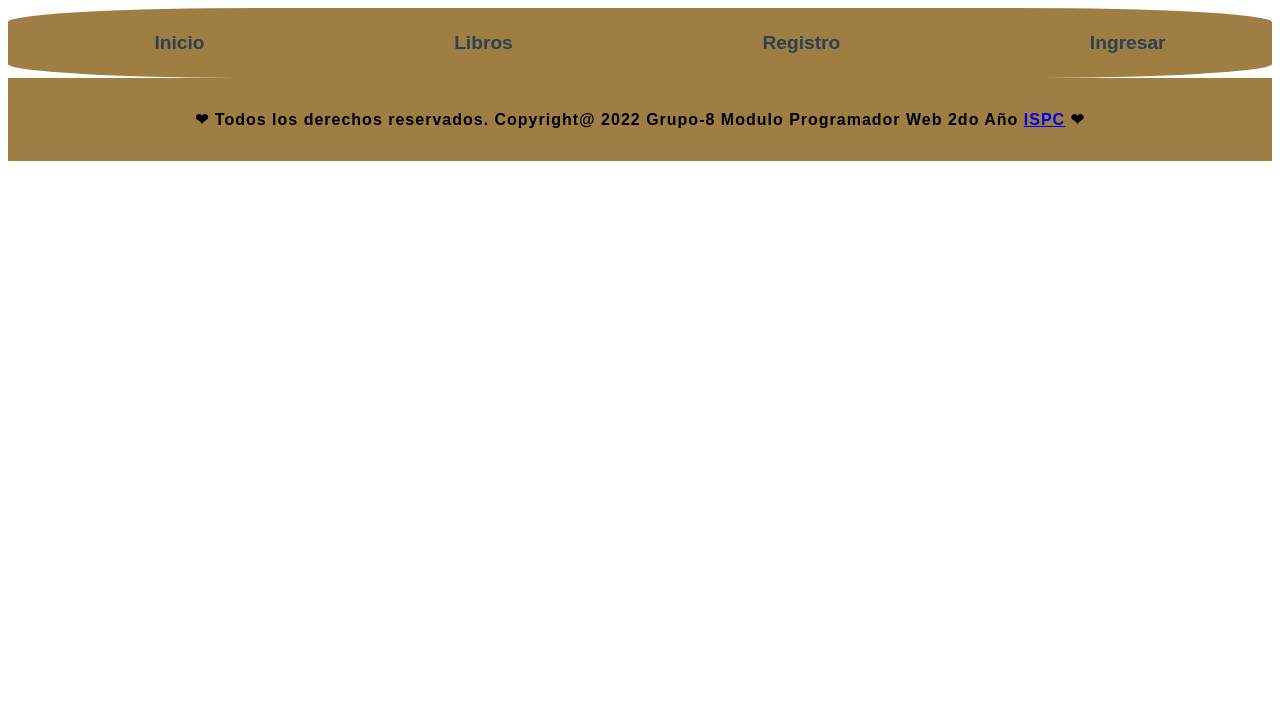
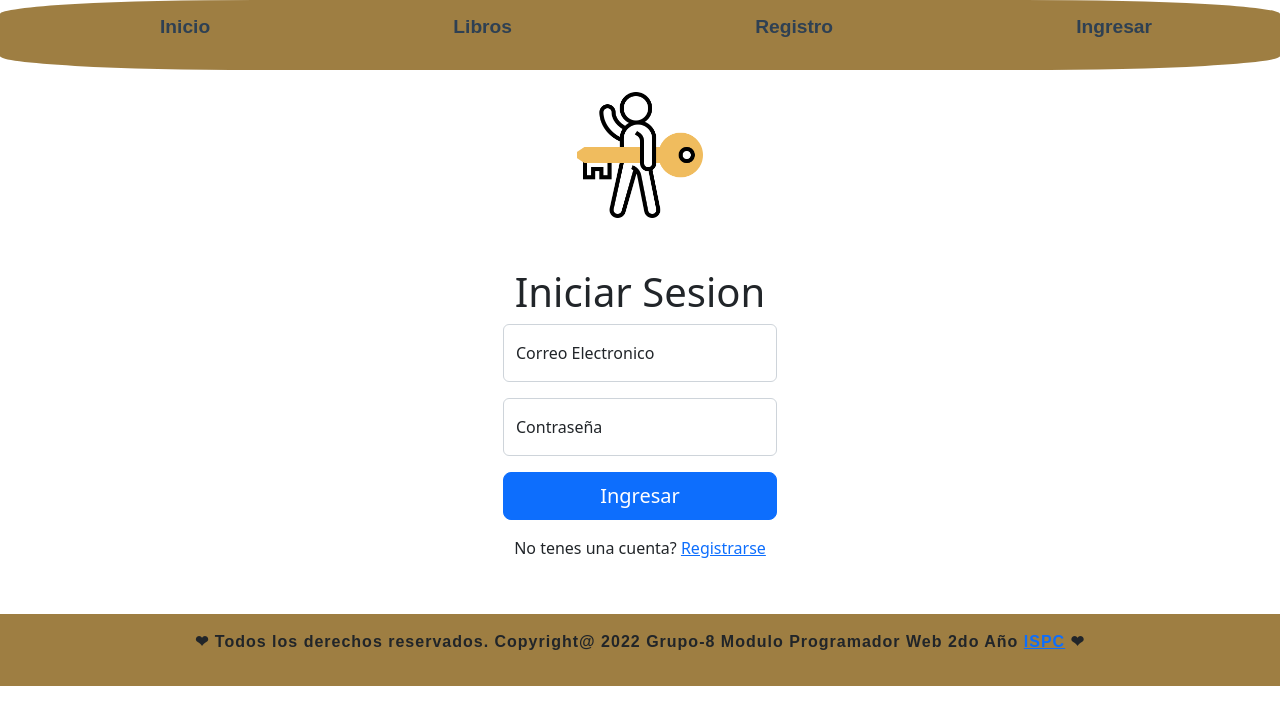
Before and after one commit to PaulVanHalen/ProyectoGDB, an Angular app in the folder Frontend/ProyectoGDB/: page /ingresar in a window 1280 px wide. Before the commit this address led to /. Shown: the top 724 px of the page. Built offline with nearby package versions, Linux system fonts and the light colour scheme.

Commit message:
agrego bootstrap y arreglos seccion login

```diff
--- a/Frontend/ProyectoGDB/angular.json
+++ b/Frontend/ProyectoGDB/angular.json
@@ -23,7 +23,8 @@
               "src/assets"
             ],
             "styles": [
-              "src/styles.css"
+              "src/styles.css",
+              "node_modules/bootstrap/dist/css/bootstrap.min.css"
             ],
             "scripts": []
           },
--- a/Frontend/ProyectoGDB/package.json
+++ b/Frontend/ProyectoGDB/package.json
@@ -18,6 +18,7 @@
     "@angular/platform-browser": "^14.0.0",
     "@angular/platform-browser-dynamic": "^14.0.0",
     "@angular/router": "^14.0.0",
+    "bootstrap": "^5.2.1",
     "rxjs": "~7.5.0",
     "tslib": "^2.3.0",
     "zone.js": "~0.11.4"
--- a/Frontend/ProyectoGDB/src/app/app-routing.module.ts
+++ b/Frontend/ProyectoGDB/src/app/app-routing.module.ts
@@ -1,7 +1,19 @@
 import { NgModule } from '@angular/core';
 import { RouterModule, Routes } from '@angular/router';
+import { IngresarComponent } from './pages/ingresar/ingresar.component';
+import { InicioComponent } from './pages/inicio/inicio.component';
+import { LibrosComponent } from './pages/libros/libros.component';
+import { RegistroComponent } from './pages/registro/registro.component';
 
-const routes: Routes = [];
+const routes: Routes = [
+  /*SI EL USER INTENTA ACCEDER A UNA RUTA Y NO ESPECIFICA NADA LO DIRIGIMOS A INICIO*/
+{path: '', component:InicioComponent},
+{path: 'inicio', component:InicioComponent},
+{path: 'libros', component:LibrosComponent},
+{path: 'registro', component:RegistroComponent},
+{path: 'ingresar', component:IngresarComponent},
+/*SI EL USER INTENTA ACCEDER A UNA RUTA QUE NO HACE MATCH CON NADA LO DIRIGIMOS A REGISTRO*/
+{path:'**', redirectTo: 'registro', pathMatch:'full'},];
 
 @NgModule({
   imports: [RouterModule.forRoot(routes)],
--- a/Frontend/ProyectoGDB/src/app/app.module.ts
+++ b/Frontend/ProyectoGDB/src/app/app.module.ts
@@ -11,14 +11,10 @@ import { LibrosComponent } from './pages/libros/libros.component';
 import { PagesModule } from './pages/pages.module';
 import { UsuariosService } from './services/usuarios.service';
 import { HttpClientModule } from '@angular/common/http';
+import { RegistroComponent } from './pages/registro/registro.component';
+import { IngresarComponent } from './pages/ingresar/ingresar.component';
 
-const rutas:Routes=[
-{path:'',component:InicioComponent},
-{path:'libros',component:LibrosComponent},/*
-{path:'registro',component:RegistroComponent},
-{path:'ingresar',component:IngresarComponent},*/
-
-];
+const rutas:Routes=[];
 
 @NgModule({
   declarations: [
--- a/Frontend/ProyectoGDB/src/app/pages/ingresar/ingresar.component.css
+++ b/Frontend/ProyectoGDB/src/app/pages/ingresar/ingresar.component.css
@@ -0,0 +1,12 @@
+.contenedor{
+  max-width: 330px;
+  margin: 10px auto;
+  padding: 28px;
+  text-align: center;
+}
+
+img{
+  display: block;
+  margin: 20px auto;
+  height: 130px;
+}
--- a/Frontend/ProyectoGDB/src/app/pages/ingresar/ingresar.component.html
+++ b/Frontend/ProyectoGDB/src/app/pages/ingresar/ingresar.component.html
@@ -1 +1,18 @@
-<p>ingresar works!</p>
+<img src="../../../assets/images/key.png" alt="login">
+<div class="contenedor">
+  <h1>Iniciar Sesion</h1>
+  <form>
+    <div class="form-floating mb-3">
+      <input type="email" class="form-control" placeholder="name@example.com">
+      <label>Correo Electronico</label>
+    </div>
+    <div class="form-floating mb-3">
+      <input type="password" class="form-control" placeholder="Password">
+      <label>Contraseña</label>
+    </div>
+    <div class="d-grid gap-2">
+      <button class="btn btn-primary btn-lg" type="button">Ingresar</button>
+    </div>
+    <p class="mt-3">No tenes una cuenta? <a href="registro">Registrarse</a></p>
+  </form>
+</div>
--- a/Frontend/ProyectoGDB/src/app/pages/pages.module.ts
+++ b/Frontend/ProyectoGDB/src/app/pages/pages.module.ts
@@ -4,8 +4,6 @@ import { InicioComponent } from './inicio/inicio.component';
 import { LibrosComponent } from './libros/libros.component';
 import { RegistroComponent } from './registro/registro.component';
 import { IngresarComponent } from './ingresar/ingresar.component';
-
-
 
 @NgModule({
   declarations: [
@@ -15,7 +13,7 @@ import { IngresarComponent } from './ingresar/ingresar.component';
     IngresarComponent,
   ],
   imports: [
-    CommonModule
+    CommonModule,
   ],
   exports:[
     InicioComponent,LibrosComponent
--- a/Frontend/ProyectoGDB/src/app/pages/registro/registro.component.html
+++ b/Frontend/ProyectoGDB/src/app/pages/registro/registro.component.html
@@ -1 +1,2 @@
+
 <p>registro works!</p>
```
Also changed, not shown: Frontend/ProyectoGDB/src/assets/images/key.png (added), 1 other file (tests, documents, lock files or other folders).
